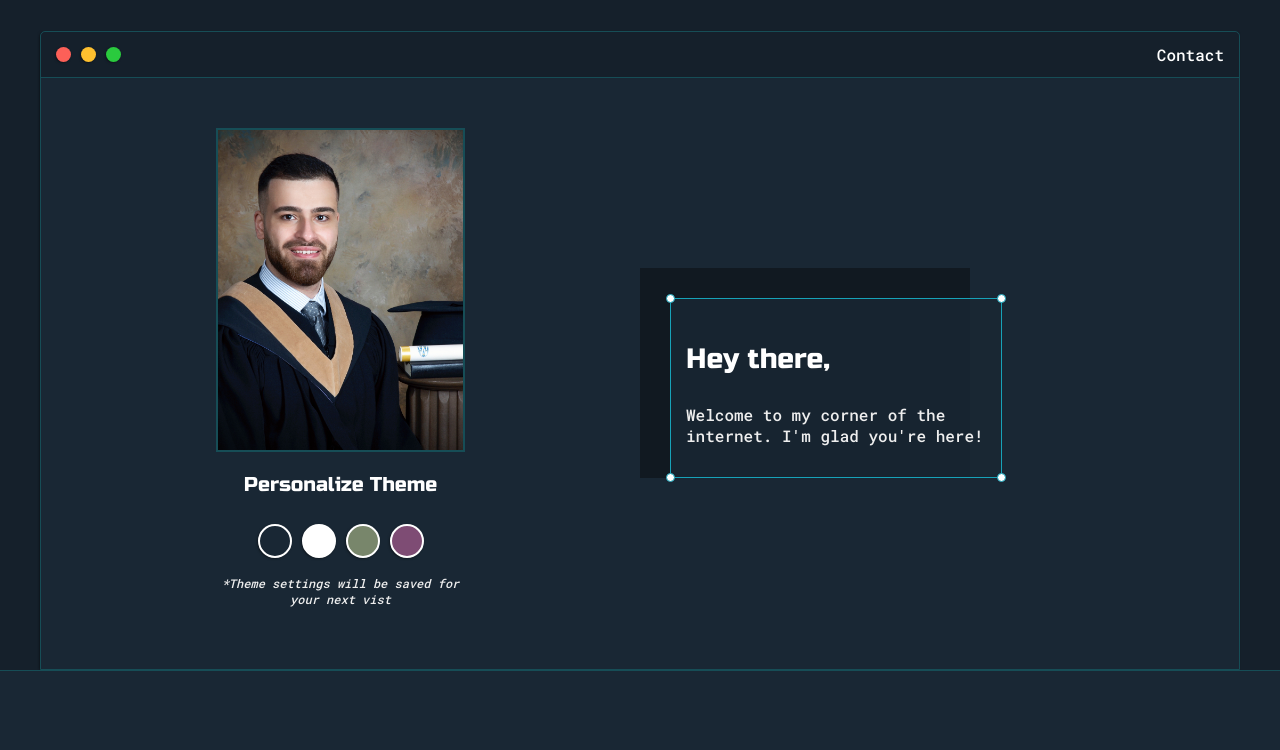
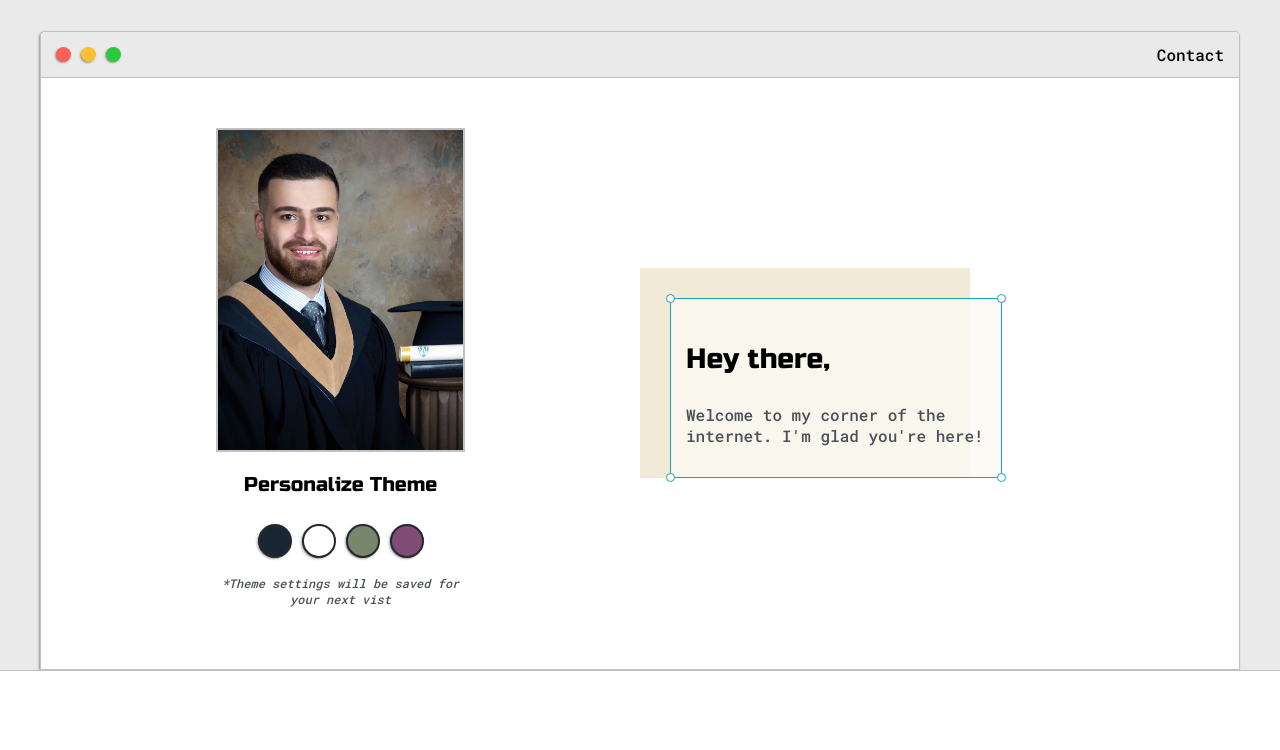
Before and after one commit to HasanM99/portfolio, a plain HTML site: page index.html in a window 1280 px wide. Shown: the part 130-880 px from the top of the page. Drawn offline with Linux system fonts and the light colour scheme.

Commit message:
Update default.css

```diff
--- a/default.css
+++ b/default.css
@@ -1,21 +1,21 @@
 :root{
 
 
-	--mainColor:#15202B;
-	--secondaryColor:#192734;
+	--mainColor:#eaeaea;
+	--secondaryColor:#fff;
 
-	--borderColor:#164D56;
+	--borderColor:#c1c1c1;
 
-	--mainText:#fff;
-	--secondaryText:#eeeeee;
+	--mainText:black;
+	--secondaryText:#4b5156;
 
-	--themeDotBorder:#FFF;
+	--themeDotBorder:#24292e;
 
-	--previewBg:rgb(25, 39, 52, 0.8);
-	--previewShadow:#111921;
+	--previewBg:rgb(251, 249, 243, 0.8);
+	--previewShadow:#f0ead6;
 
 
-	--buttonColor:#17a2b8;
+	--buttonColor:black;
 
 
 }
```
